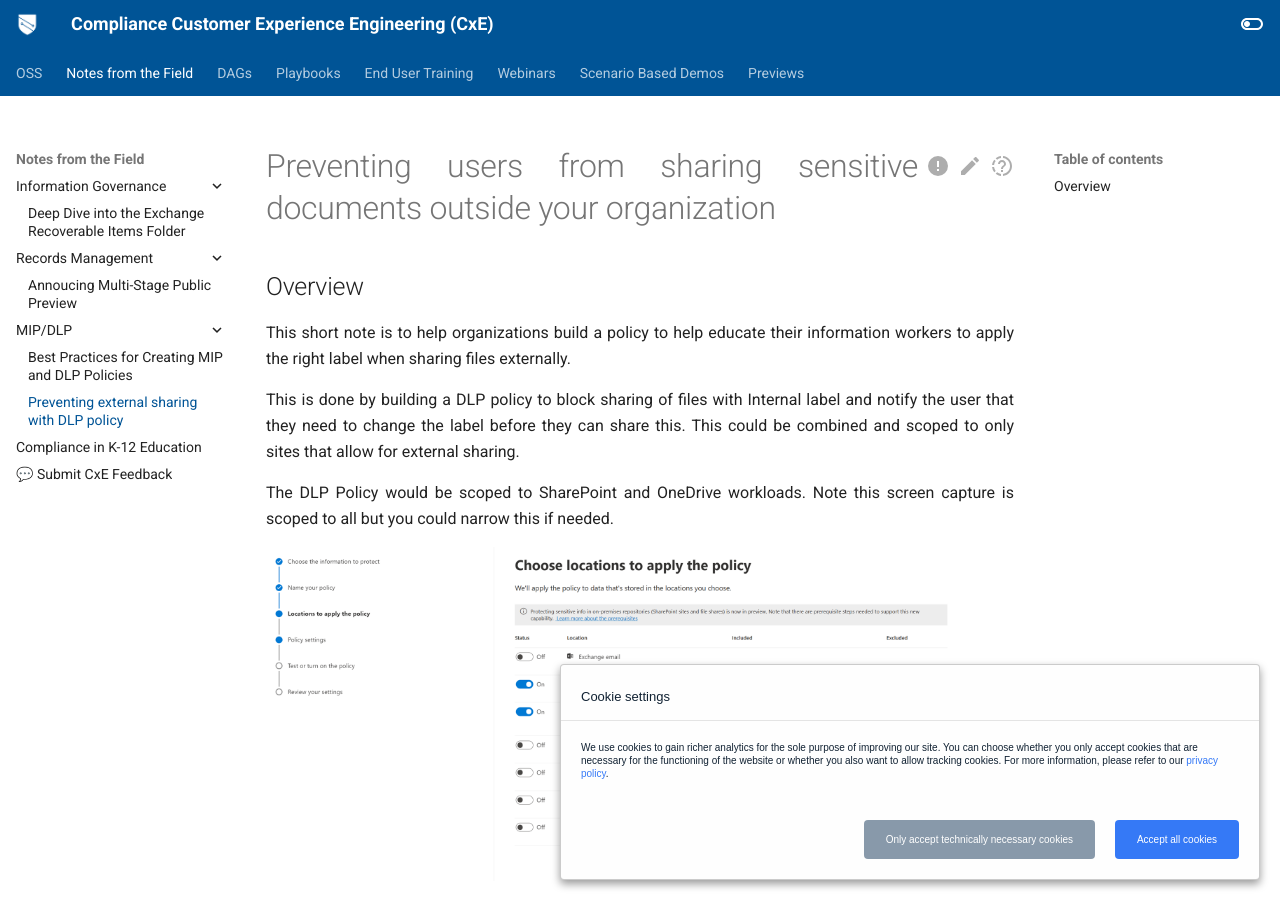
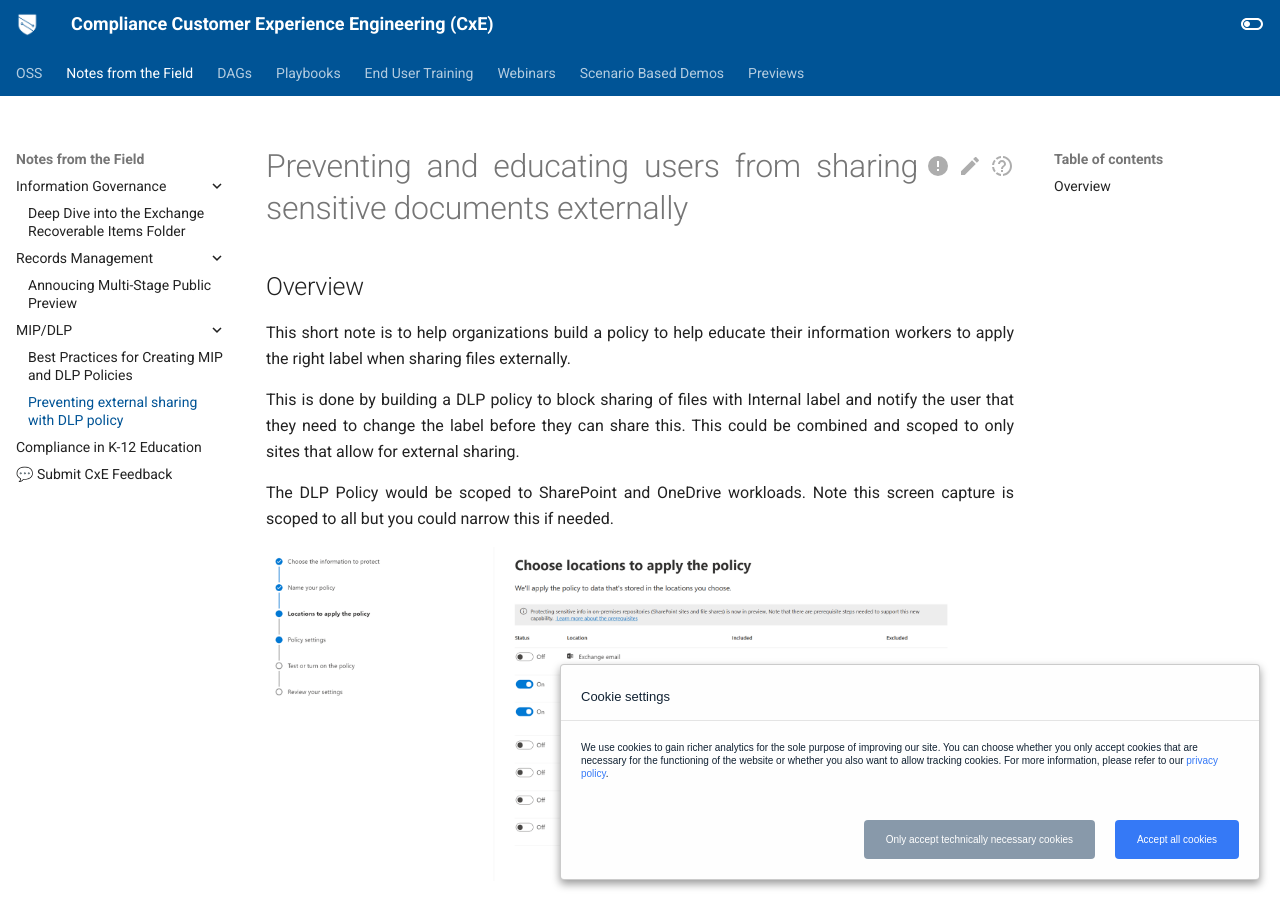
Before and after one commit to microsoft/ComplianceCxE, an MkDocs documentation site: the page built from docs/notes/mip-dlp/DLP-policy-externalshare.md, in a window 1280 px wide and 900 px high. Built offline with MkDocs 1.6.1 and Material for MkDocs 9.7.7, drawn with Linux system fonts in a browser that asks for light colours; comment, search, counter and statistics services are not loaded.

Commit message:
Update DLP-policy-externalshare.md

```diff
--- a/docs/notes/mip-dlp/DLP-policy-externalshare.md
+++ b/docs/notes/mip-dlp/DLP-policy-externalshare.md
@@ -1,5 +1,4 @@
-# Preventing users from sharing sensitive documents outside your organization
-
+# Preventing and educating users from sharing sensitive documents externally
 
 ## Overview
 This short note is to help organizations build a policy to help educate their information workers to apply the right label when sharing files externally.
```
